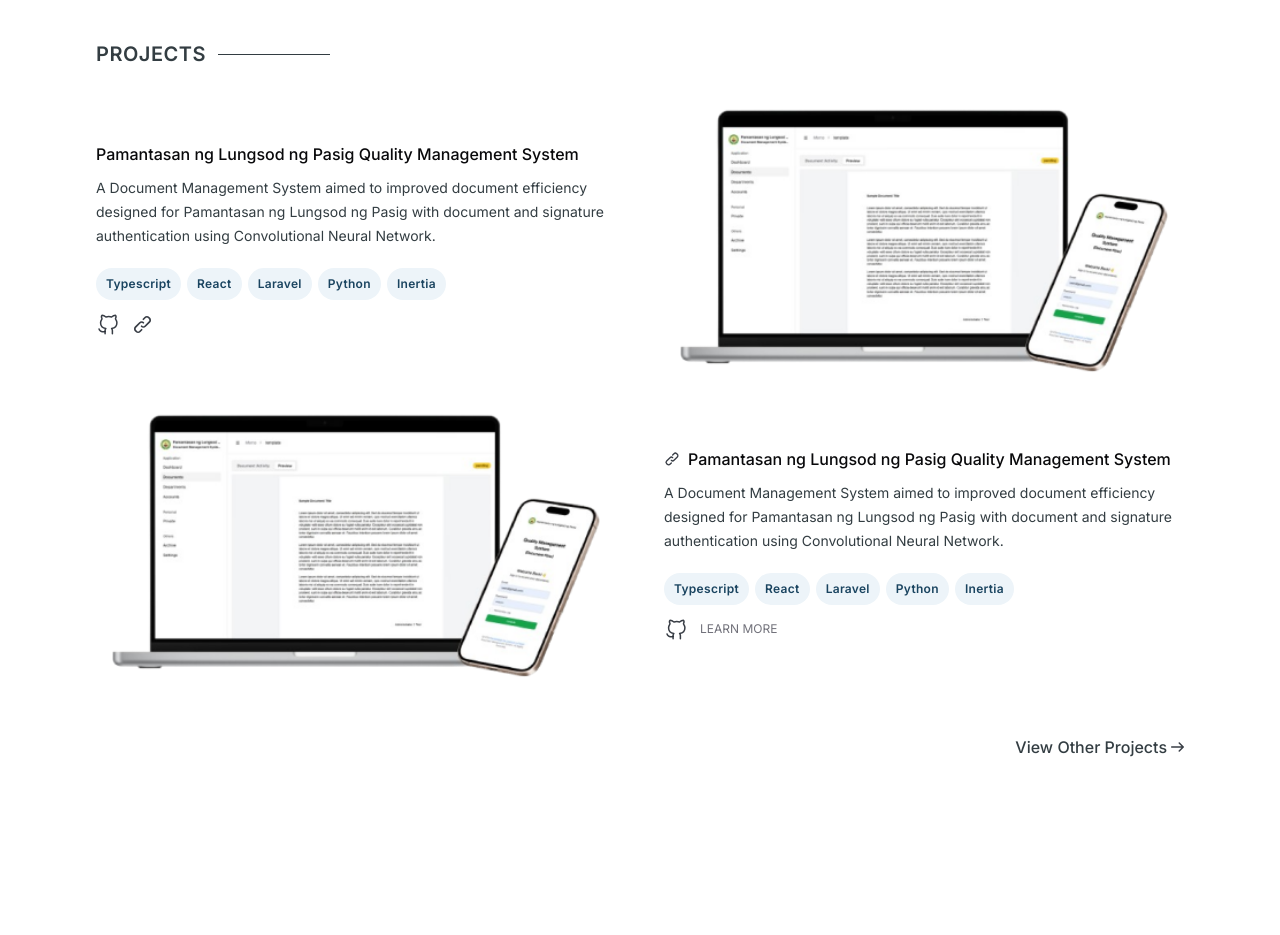
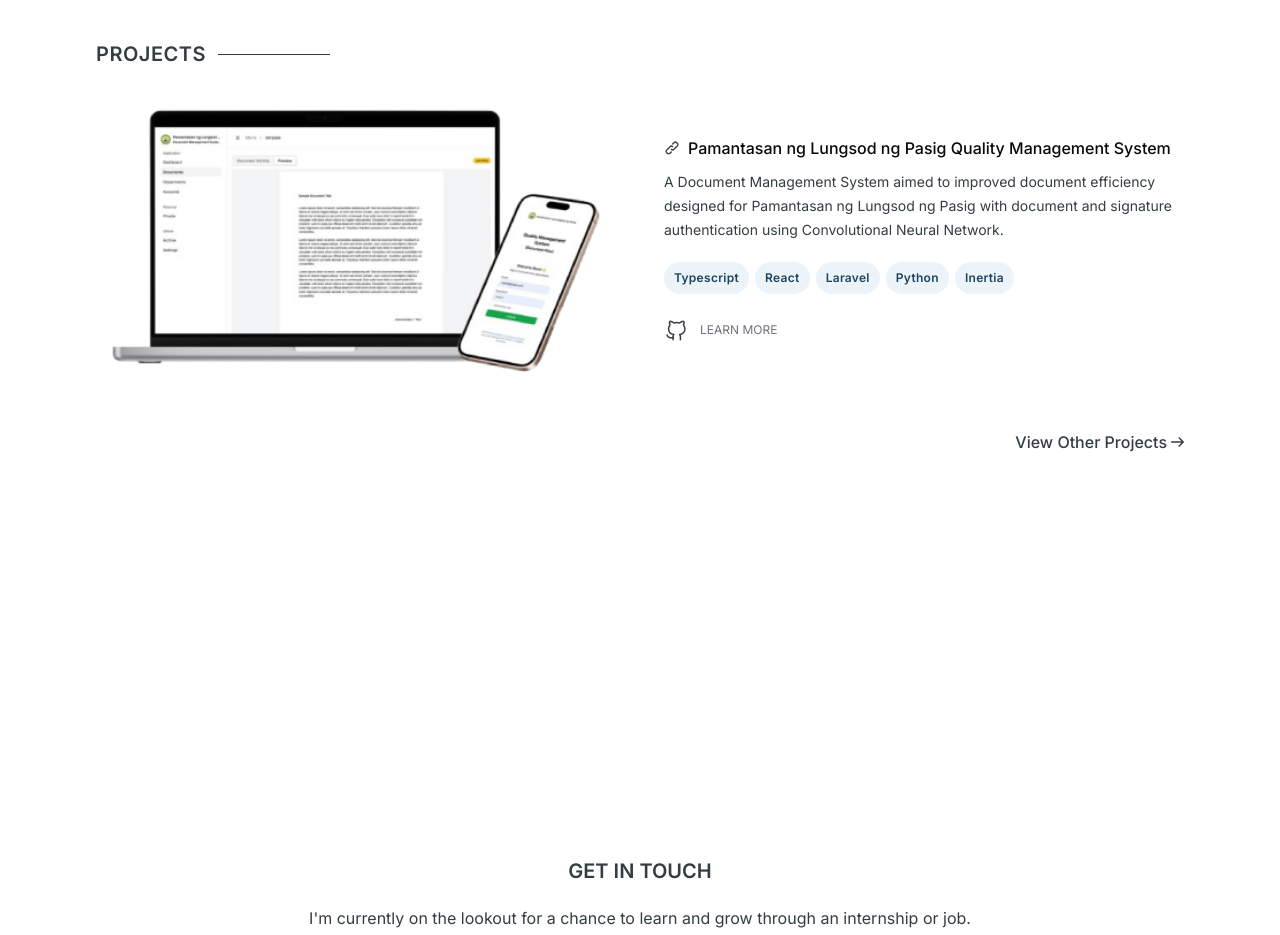
Before and after one commit to Cedrickkk/cedrick, a React (Vite) app: page / in a window 1280 px wide. Shown: the part 1600-2535 px from the top of the page. Built offline with nearby package versions, Linux system fonts and the light colour scheme.

Commit message:
fixed: spacing on project section

```diff
--- a/src/sections/Projects.tsx
+++ b/src/sections/Projects.tsx
@@ -6,42 +6,12 @@
     <section id="projects" className="mb-24 scroll-mt-24">
       <SectionHeader>Projects</SectionHeader>
       <div className="flex flex-col-reverse items-center justify-between gap-9 rounded-xl p-5 text-card-foreground shadow-md md:flex-row md:gap-12 md:p-0 md:shadow-none">
-        <div className="flex w-full flex-col space-y-3 md:w-1/2">
-          <h6 className="font-medium leading-5">
-            Pamantasan ng Lungsod ng Pasig Quality Management System
-          </h6>
-          <p className="text-sm leading-6 text-primary">
-            A Document Management System aimed to improved document efficiency
-            designed for Pamantasan ng Lungsod ng Pasig with document and
-            signature authentication using Convolutional Neural Network.
-          </p>
-          <div className="mt-5 flex w-full flex-wrap">
-            <TagBadge>Typescript</TagBadge>
-            <TagBadge>React</TagBadge>
-            <TagBadge>Laravel</TagBadge>
-            <TagBadge>Python</TagBadge>
-            <TagBadge>Inertia</TagBadge>
-          </div>
-          <div className="mt-4 flex items-center gap-3">
-            <img src="github_link.svg" alt="" />
-            <a href="http://qmsopticore.com" target="__blank" rel="noreferrer">
-              <img src="link.svg" alt="" />
-            </a>
-          </div>
-        </div>
         <img
           src="project.png"
           alt="Pamantasan ng Lungsod Pasig Quality Management System"
           className="order-1 w-full cursor-pointer transition-transform duration-300 ease-in-out hover:scale-105 md:order-none md:w-1/2"
         />
-      </div>
-      <div className="flex flex-col-reverse items-center justify-between gap-9 rounded-xl p-5 text-card-foreground shadow-md md:flex-row md:gap-12 md:p-0 md:shadow-none">
-        <img
-          src="project.png"
-          alt="Pamantasan ng Lungsod Pasig Quality Management System"
-          className="order-1 w-full cursor-pointer transition-transform duration-300 ease-in-out hover:scale-105 md:order-none md:w-1/2"
-        />
-        <div className="flex w-full flex-col space-y-3 md:w-1/2">
+        <div className="flex w-full flex-col md:w-1/2">
           <h6 className="flex items-center gap-2 font-medium leading-5">
             <img src="link.svg" alt="" className="size-4" />
 
@@ -49,19 +19,19 @@
               Pamantasan ng Lungsod ng Pasig Quality Management System
             </span>
           </h6>
-          <p className="text-sm leading-6 text-primary">
+          <p className="mt-3 text-sm leading-6 text-primary">
             A Document Management System aimed to improved document efficiency
             designed for Pamantasan ng Lungsod ng Pasig with document and
             signature authentication using Convolutional Neural Network.
           </p>
-          <div className="mt-5 flex w-full flex-wrap">
+          <div className="mt-3 flex w-full flex-wrap">
             <TagBadge>Typescript</TagBadge>
             <TagBadge>React</TagBadge>
             <TagBadge>Laravel</TagBadge>
             <TagBadge>Python</TagBadge>
             <TagBadge>Inertia</TagBadge>
           </div>
-          <div className="mt-4 flex items-center gap-3">
+          <div className="mt-6 flex items-center gap-3">
             <img src="github_link.svg" alt="" />
             <span className="cursor-pointer text-xs uppercase text-muted-foreground hover:text-primary hover:underline">
               Learn more
```
